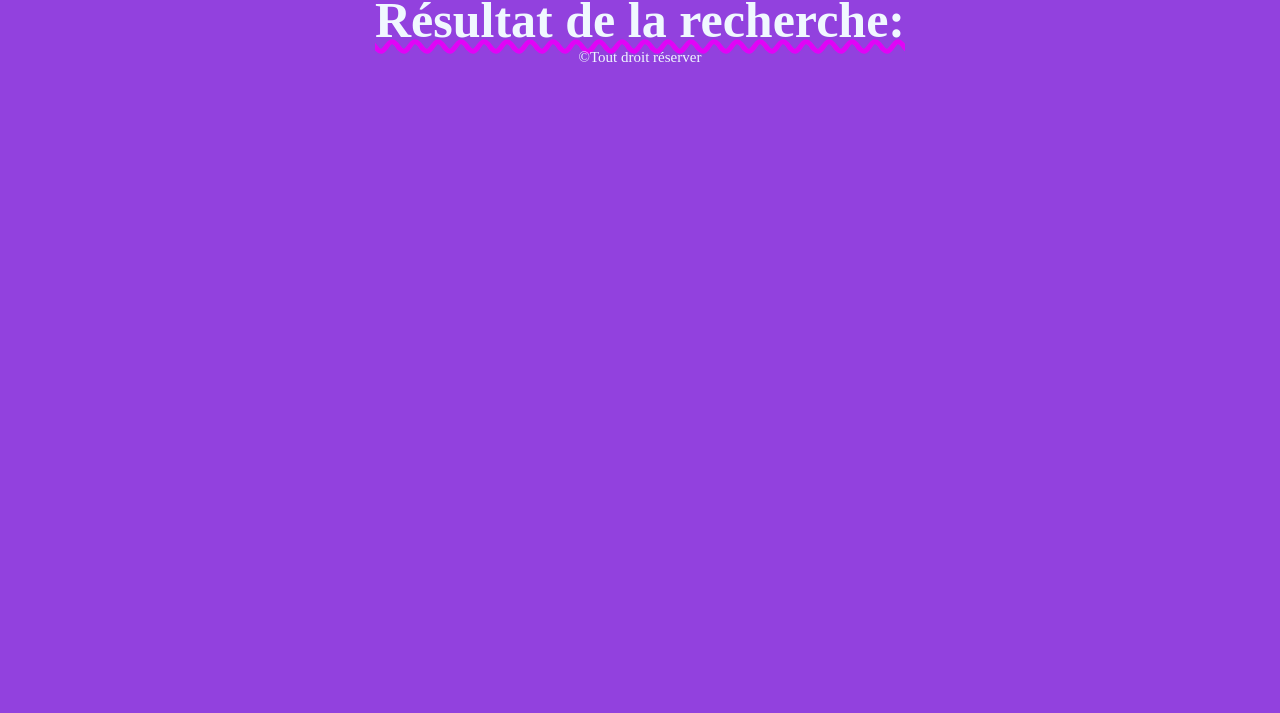
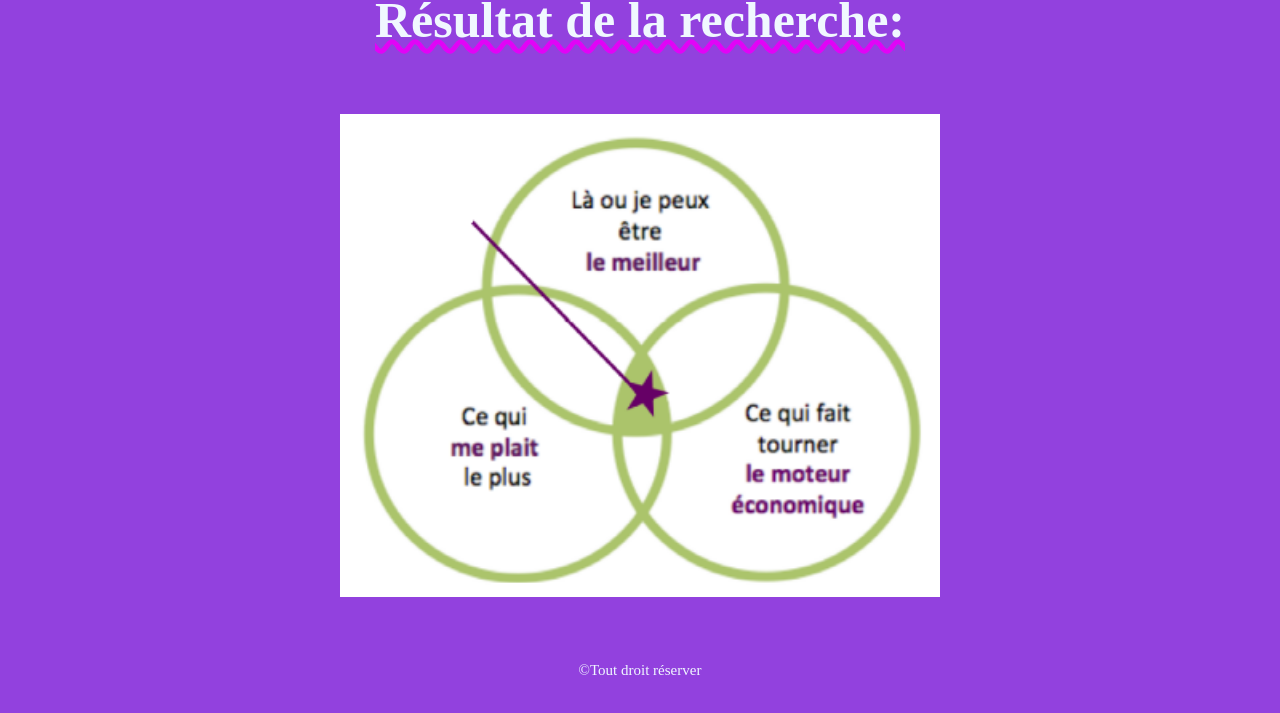
Before and after one commit to marie-josee67/Fiche_metier_Web_Designer, a plain HTML site: page Conclusion.html in a window 1280 px wide. Shown: the part 79-792 px from the top of the page. Drawn offline with Linux system fonts and the light colour scheme.

Commit message:
Rajout img de conclusion + correction possition icon github.

```diff
--- a/Conclusion.html
+++ b/Conclusion.html
@@ -33,7 +33,12 @@
         </nav>
 
         <div class="contenu">
+
             <h1>Résultat de la recherche: </h1>
+
+            <div class="resultat_final">
+                <img src="./img/Capture_herisson.PNG" alt="">
+            </div>
 
             <footer>
                 &copy;Tout droit réserver
--- a/style.css
+++ b/style.css
@@ -306,9 +306,28 @@ footer{
     text-align: justify;
     padding: 20px;
 }
+/* **** icon github ***** */
+.github{
+    position: relative;
+    left:150px;
+}
 
  .phase figcaption {
     width: 50%;
     font-size: 20px;
     text-align: center;
 }
+
+.resultat_final{
+    display: flex;
+    width: 100%;
+    padding: 15px;
+    justify-content: center;
+    align-items: center;
+}
+
+.resultat_final img{
+    display: flex;
+    width: 600px;
+    margin:50px;
+}
```
Also changed, not shown: Phase_1.html (+1 -1 lines), img/Capture_herisson.PNG (added).
